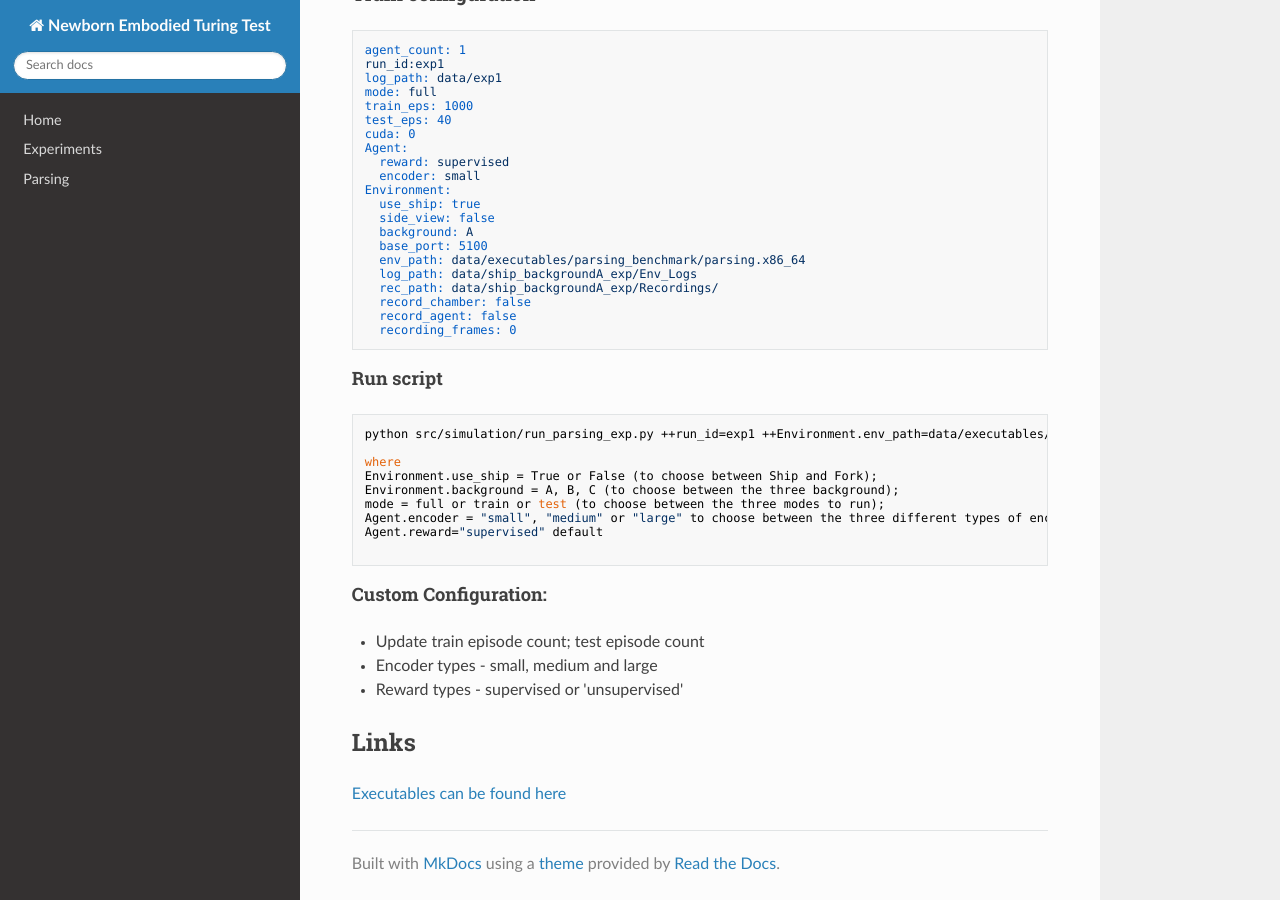
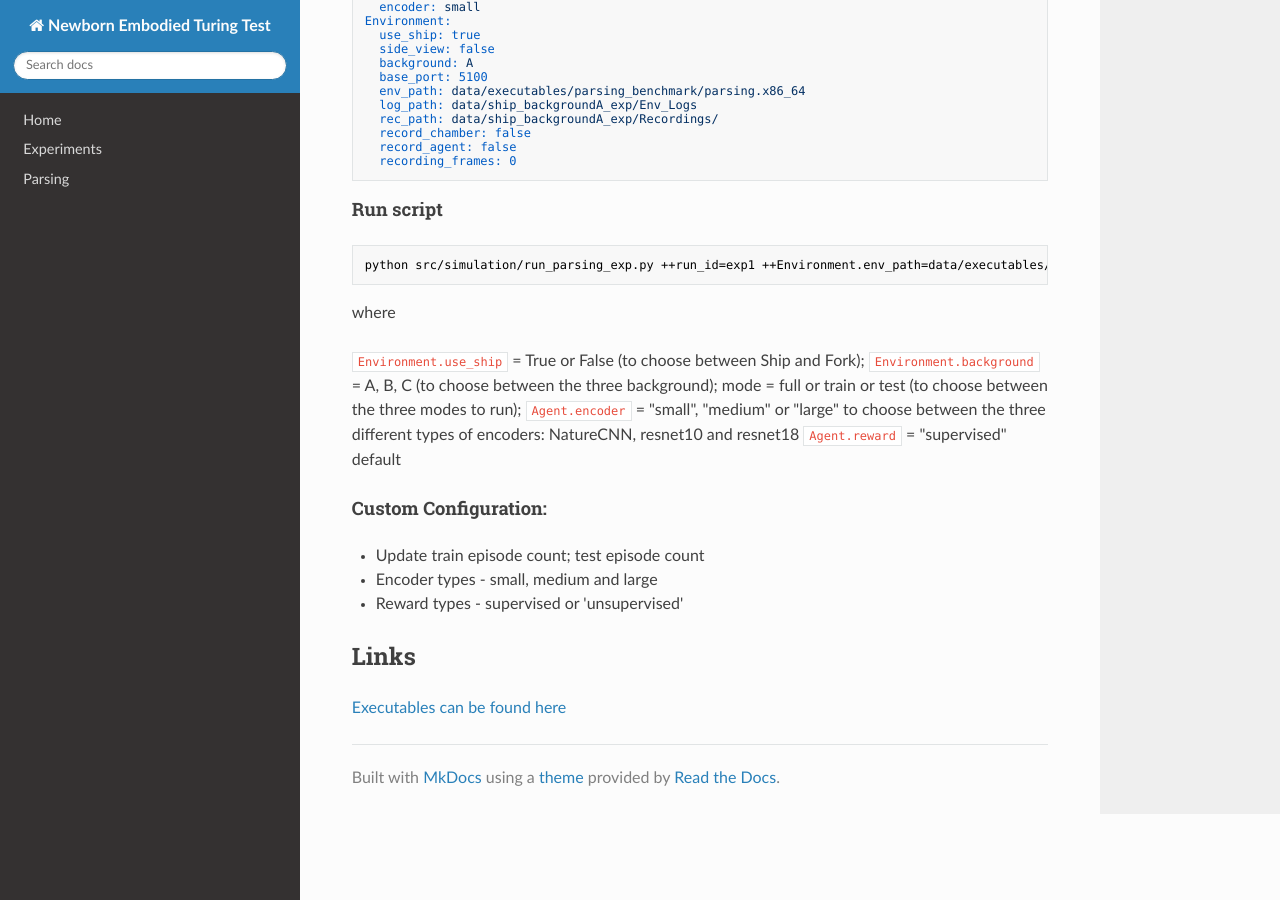
Before and after one commit to buildingamind/NewbornEmbodiedTuringTest, an MkDocs documentation site: the page built from docs/source/papers/Parsing.md, in a window 1280 px wide and 900 px high, scrolled down 1440 px. Built offline with MkDocs 1.6.1, drawn with Linux system fonts in a browser that asks for light colours; nearby versions of some CDN libraries.

Commit message:
Updated papers for documentation

````diff
--- a/docs/source/papers/Parsing.md
+++ b/docs/source/papers/Parsing.md
@@ -2,8 +2,9 @@
 
 Manju Garimella, Denizhan Pak, Lalit Pandey, Justin N. Wood, & Samantha M. W. Wood
 
-[![Parsing](../../assets/videos/parsing.mp4)](https://github.com/buildingamind/pipeline_embodied/assets/1686251/839bd04c-8853-44c4-b275-5e61413a3904)
-
+<video controls>
+   <source src="../_static/video/parsing.mp4" type="video/mp4">
+</video>
 
 ## Abstract
 
@@ -46,15 +47,15 @@
 
 ```bash
 python src/simulation/run_parsing_exp.py ++run_id=exp1 ++Environment.env_path=data/executables/parsing_benchmark/parsing_app.x86_64 ++mode=full ++train_eps=1000 ++test_eps=40 ++Agent.encoder="small" ++Environment.use_ship="true" ++Environment.background="A"
+```
+where
 
-where
-Environment.use_ship = True or False (to choose between Ship and Fork);
-Environment.background = A, B, C (to choose between the three background);
+`Environment.use_ship` = True or False (to choose between Ship and Fork);
+`Environment.background` = A, B, C (to choose between the three background);
 mode = full or train or test (to choose between the three modes to run);
-Agent.encoder = "small", "medium" or "large" to choose between the three different types of encoders: NatureCNN, resnet10 and resnet18
-Agent.reward="supervised" default
+`Agent.encoder` = "small", "medium" or "large" to choose between the three different types of encoders: NatureCNN, resnet10 and resnet18
+`Agent.reward` = "supervised" default
 
-```
 
 #### Custom Configuration:
 
````
Also changed, not shown: docs/source/papers/ViewInvariant.md (+3 -4 lines), 4 other files.
